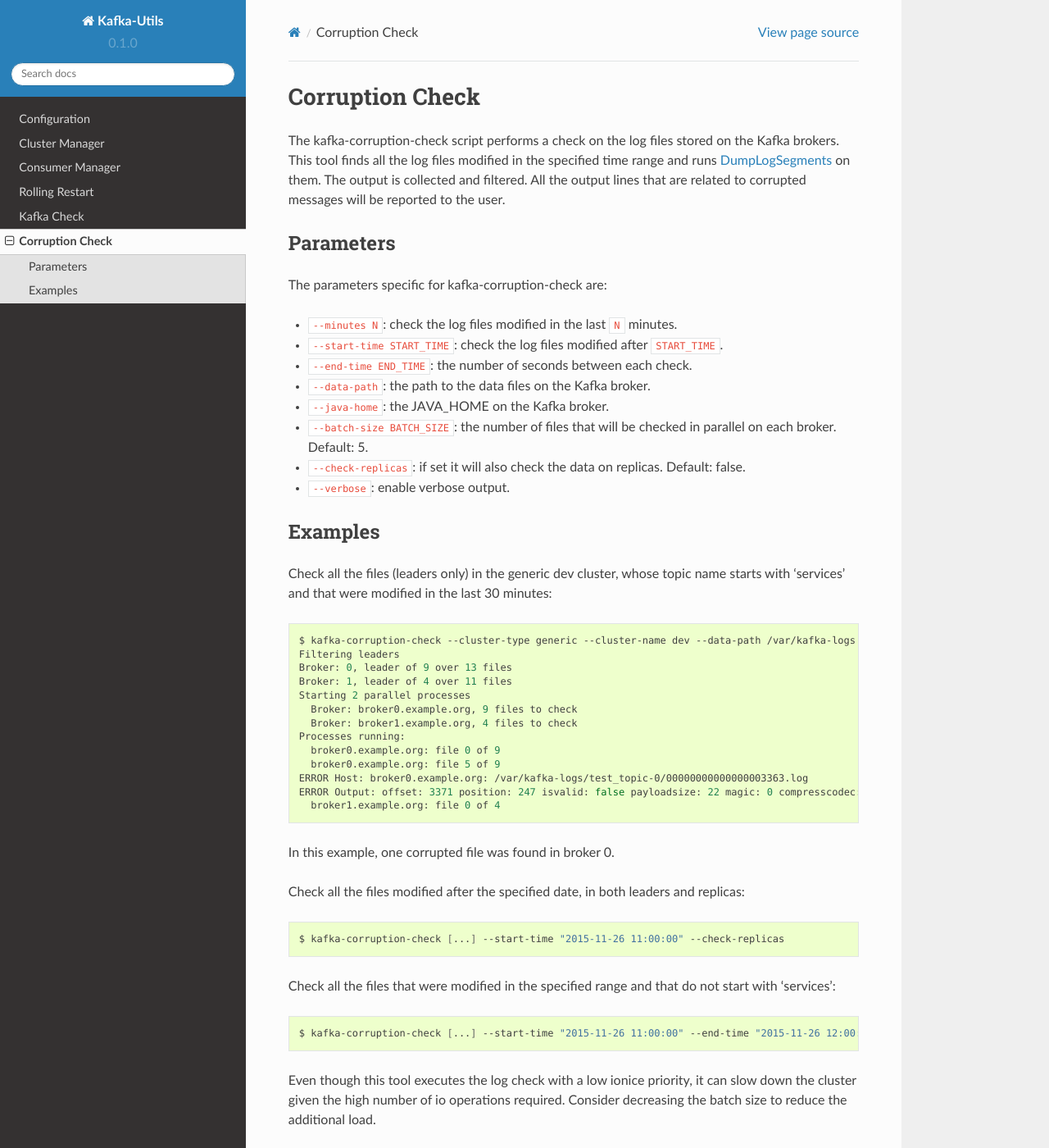
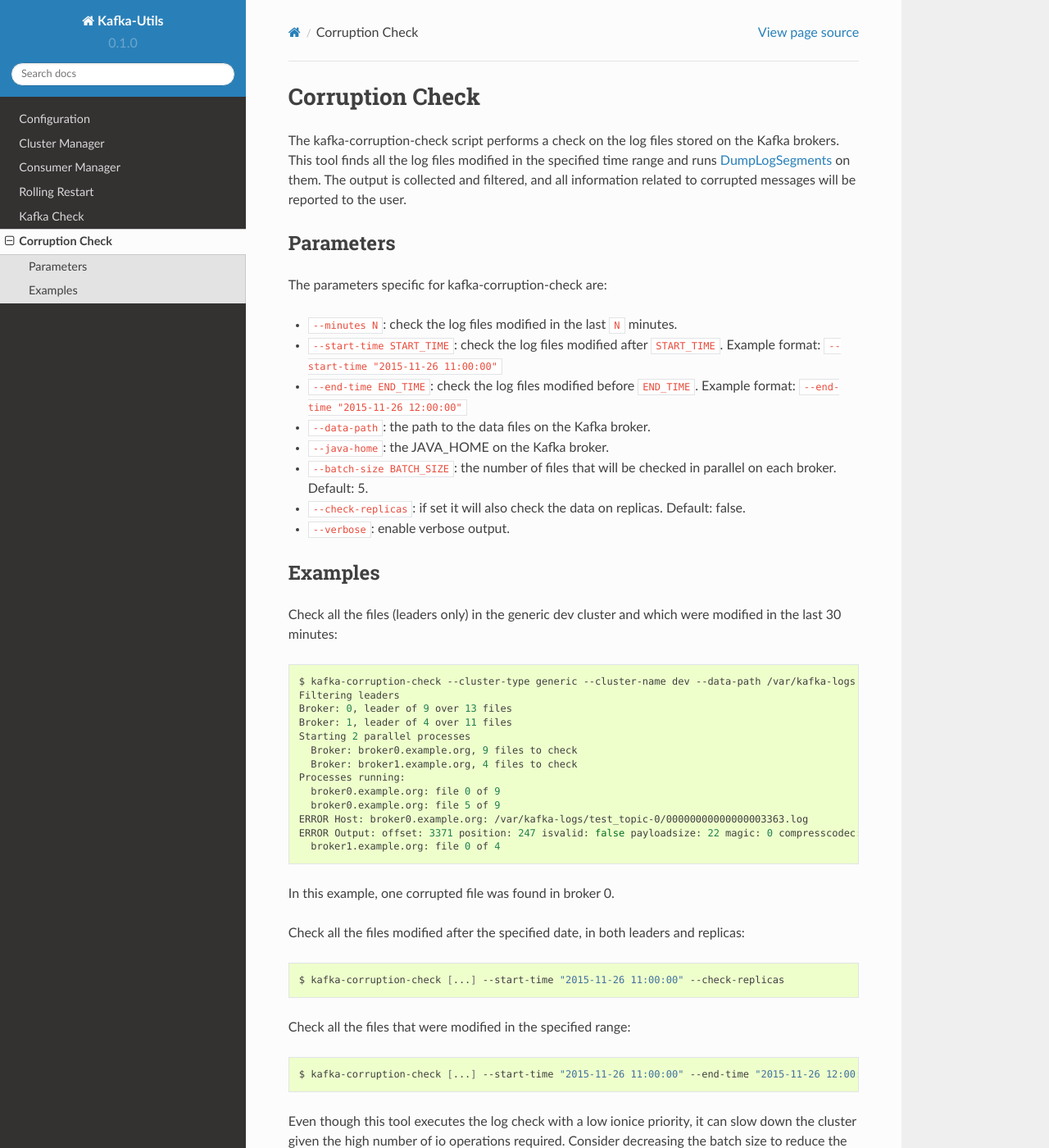
Before and after one commit to Yelp/kafka-utils, a Sphinx documentation site: the page built from docs/source/kafka_corruption_check.rst, in a window 1280 px wide and 1400 px high. Shown: the whole window at 82% size. Built offline with Sphinx 7.4.7 and the Read the Docs theme 2.0.0, drawn with Linux system fonts in a browser that asks for light colours.

Commit message:
Fix documentation

```diff
--- a/docs/source/kafka_corruption_check.rst
+++ b/docs/source/kafka_corruption_check.rst
@@ -3,10 +3,10 @@
 
 The kafka-corruption-check script performs a check on the log files stored on
 the Kafka brokers. This tool finds all the log files modified in the specified
-time range and runs
-`DumpLogSegments <https://github.com/apache/kafka/blob/0.9.0/core/src/main/scala/kafka/tools/DumpLogSegments.scala>`_
-on them. The output is collected and filtered. All the output lines that
-are related to corrupted messages will be reported to the user.
+time range and runs `DumpLogSegments
+<https://github.com/apache/kafka/blob/0.9.0/core/src/main/scala/kafka/tools/DumpLogSegments.scala>`_
+on them. The output is collected and filtered, and all information related to
+corrupted messages will be reported to the user.
 
 Parameters
 ==========
@@ -15,8 +15,9 @@
 
 * ``--minutes N``: check the log files modified in the last ``N`` minutes.
 * ``--start-time START_TIME``: check the log files modified after
-  ``START_TIME``.
-* ``--end-time END_TIME``: the number of seconds between each check.
+  ``START_TIME``. Example format: ``--start-time "2015-11-26 11:00:00"``
+* ``--end-time END_TIME``: check the log files modified before ``END_TIME``.
+  Example format: ``--end-time "2015-11-26 12:00:00"``
 * ``--data-path``: the path to the data files on the Kafka broker.
 * ``--java-home``: the JAVA_HOME on the Kafka broker.
 * ``--batch-size BATCH_SIZE``: the number of files that will be checked
@@ -28,13 +29,12 @@
 Examples
 ========
 
-Check all the files (leaders only) in the generic dev cluster, whose
-topic name starts with 'services' and that were modified in the last 30
-minutes:
+Check all the files (leaders only) in the generic dev cluster and which were
+modified in the last 30 minutes:
 
 .. code-block:: bash
 
-   $ kafka-corruption-check --cluster-type generic --cluster-name dev --data-path /var/kafka-logs --minutes 30 --prefix "services"
+   $ kafka-corruption-check --cluster-type generic --cluster-name dev --data-path /var/kafka-logs --minutes 30
    Filtering leaders
    Broker: 0, leader of 9 over 13 files
    Broker: 1, leader of 4 over 11 files
@@ -56,11 +56,11 @@
 
   $ kafka-corruption-check [...] --start-time "2015-11-26 11:00:00" --check-replicas
 
-Check all the files that were modified in the specified range and that do not start with 'services':
+Check all the files that were modified in the specified range:
 
 .. code-block:: bash
 
-  $ kafka-corruption-check [...] --start-time "2015-11-26 11:00:00" --end-time "2015-11-26 12:00:00" --prefix "!services"
+  $ kafka-corruption-check [...] --start-time "2015-11-26 11:00:00" --end-time "2015-11-26 12:00:00"
 
 Even though this tool executes the log check with a low ionice priority, it can
 slow down the cluster given the high number of io operations required. Consider
```
